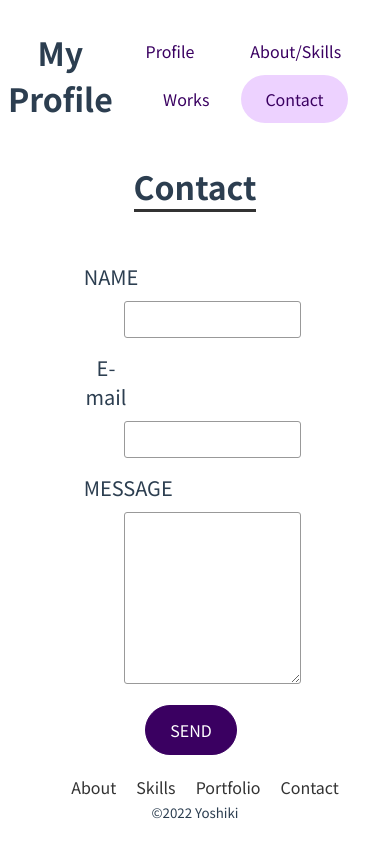
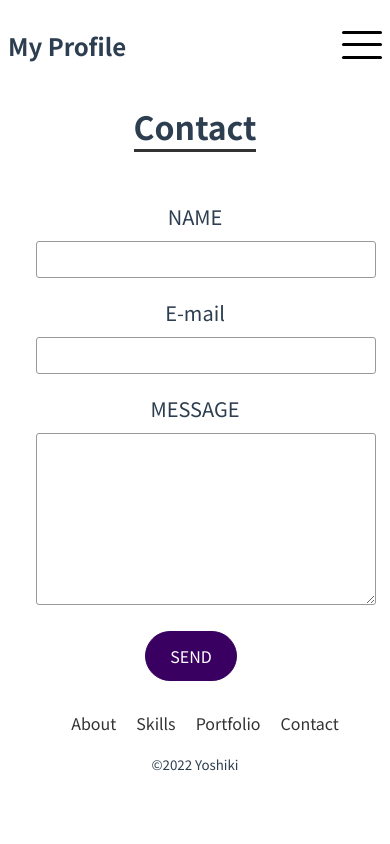
Before and after one commit to Yoshiki-0328/profile-site-vue, a Vue app: page /contact in a window 390 px wide. Built offline with nearby package versions, Linux system fonts and the light colour scheme.

Commit message:
ハンバーガーメニュー作成

```diff
--- a/src/components/layout/TheFooter.vue
+++ b/src/components/layout/TheFooter.vue
@@ -18,7 +18,7 @@
 <style scoped>
 .footer-flex {
   justify-content: center;
-  margin: 0px;
+  margin-top: 10px;
   display: flex;
   align-items: center;
 }
@@ -29,4 +29,7 @@
   text-decoration: none;
   color: #333;
 }
+.footer-flex a:hover {
+  opacity: .7;
+}
 </style>
--- a/src/components/layout/TheHeader.vue
+++ b/src/components/layout/TheHeader.vue
@@ -1,19 +1,117 @@
 <template>
+  <section>
     <header>
       <h1>My Profile</h1>
-        <nav>
+      <nav class="nav">
         <base-button mode="flat" link to="/profile">Profile</base-button>
         <base-button mode="flat" link to="/about">About/Skills</base-button>
         <base-button mode="flat" link to="/works">Works</base-button>
         <base-button mode="flat" link to="/contact">Contact</base-button>
       </nav>
+      <div class="hamBtn" @click="open = !open" :class="{'is-active' : open}">
+        <span></span>
+        <span></span>
+        <span></span>
+      </div>
     </header>
+    <div class="hamBg" :class="{'is-active' : open}">
+        <nav class="hamNav" >
+            <base-button mode="flat" link to="/profile" @click="open = !open">Profile</base-button>
+            <base-button mode="flat" link to="/about" @click="open = !open">About/Skills</base-button>
+            <base-button mode="flat" link to="/works" @click="open = !open">Works</base-button>
+            <base-button mode="flat" link to="/contact" @click="open = !open">Contact</base-button>
+        </nav>
+    </div>
+  </section>
 </template>
 
+<script>
+export default {
+  data() {
+    return {
+      open: false,
+    };
+  },
+};
+</script>
+
 <style scoped>
-header{
+header {
   display: flex;
   justify-content: space-between;
   align-items: center;
 }
+.hamBtn {
+  width: 40px;
+  height: 50px;
+  position: relative;
+  cursor: pointer;
+  z-index: 10;
+  display: none;
+}
+.hamBtn span {
+  width: 100%;
+  height: 3px;
+  background-color: black;
+  position: absolute;
+  left: 0px;
+  top: 23px;
+  border-radius: 15px;
+  transition: all .5s;
+}
+.hamBtn span:first-child {
+  top: 10.5px;
+}
+.hamBtn span:last-child {
+    top: 35.5px;
+}
+/* ハンバーガーメニュー開いたとき */
+.hamBtn.is-active span:first-child {
+  transform: rotate(45deg);
+  top: 23px;
+}
+.hamBtn.is-active span:nth-of-type(2){
+    opacity: 0;
+}
+.hamBtn.is-active span:last-child {
+  transform: rotate(-45deg);
+  top: 23px;
+}
+.hamBg{
+    width: 40vw;
+    height: 100vh;
+    background-color: rgba(255, 255, 255,.95);
+    position: fixed;
+    top: 0;
+    right: 0;
+    transform: translateX(100%);
+    z-index: 1;
+    transition: all .5s;
+}
+.hamBg.is-active{
+    transform: translateX(0%);
+}
+.hamNav{
+    display: flex;
+    flex-direction: column;
+    z-index: 10;
+    margin: 100px 0px;
+}
+.hamNav a{
+    margin: 10px;
+}
+.hamBtn span:first-child {
+  top: 10.5px;
+}
+.hamBtn span:last-child {
+    top: 35.5px;
+}
+@media (max-width: 660px) {
+    .hamBtn{
+        display: block;
+    }
+    .nav{
+        display: none;
+    }
+}
 </style>
--- a/src/pages/ContactPage.vue
+++ b/src/pages/ContactPage.vue
@@ -32,15 +32,34 @@
 }
 .form-flex dd {
   text-align: left;
-  width: 70%;
+  width: 72%;
   margin-bottom: 15px;
 }
 .contact-content input,
 .contact-content textarea {
   border: 1px solid #999;
-  width: 100%;
+  width: 80%;
   padding: 10px;
   border-radius: 3px;
 }
 
+@media (max-width: 520px) {
+  .form-flex {
+    flex-direction: column;
+    width: 100%;
+  }
+  .form-flex dt {
+  width: 100%;
+}
+.form-flex dd {
+  width: 100%;
+  margin-bottom: 20px;
+  margin-left: 0px;
+}
+
+.contact-content input,
+.contact-content textarea {
+  width: 100%;
+}
+}
 </style>
--- a/src/pages/ProfilePage.vue
+++ b/src/pages/ProfilePage.vue
@@ -18,14 +18,14 @@ h1{
     font-weight: bold;
     width: 100%;
     text-shadow: 10px 10px 50px #999;
-
+    z-index: 0;
 }
 .main-visual {
   width: 100%;
 }
 .main-visual img {
   width: 100%;
-  height: 80vh;
+  height: 85vh;
   object-fit: cover;
 }
 </style>
```
Lines whose indentation alone changed are shown as unchanged.
